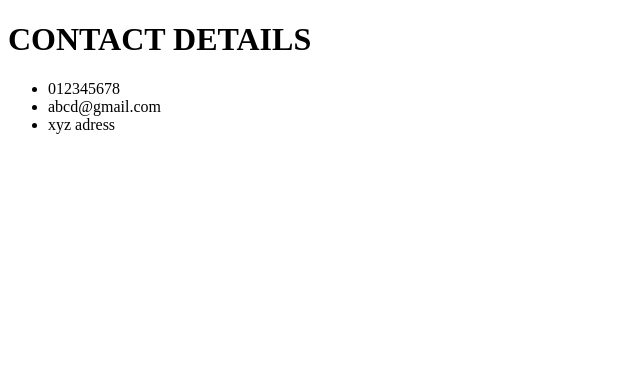
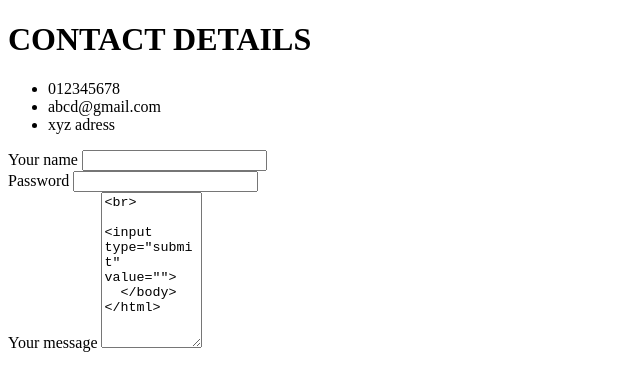
Before and after one commit to bhavasna/resume, a plain HTML site: page contact-me.html in a window 1280 px wide. Shown: the whole page, without its empty margins (0-640 px from the left). Drawn offline with Linux system fonts and the light colour scheme.

Commit message:
Add initial resume website files

```diff
--- a/contact-me.html
+++ b/contact-me.html
@@ -19,5 +19,13 @@
         </li>
       </ul>
     </p>
+  <form class="" action="bhavanak0781@gmail.com" method="post">
+                                                             <label>Your name</label>
+                                                             <input type="text" name="Your name" valur=""><br>
+    <label>Password</label>
+    <input type="password" name="Password" value=""><br>
+    <label>Your message</label>
+    <textarea name="Name" rows="10" cols="10"><br>
+      <input type="submit" value="">
   </body>
 </html>
```
